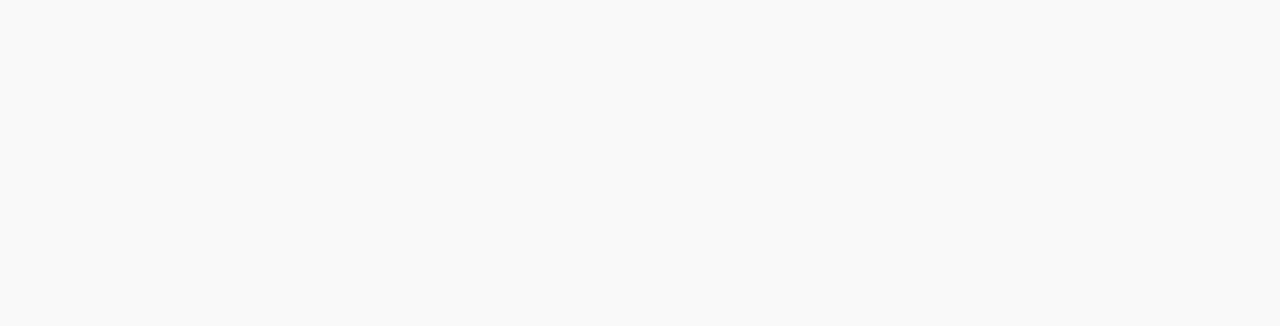
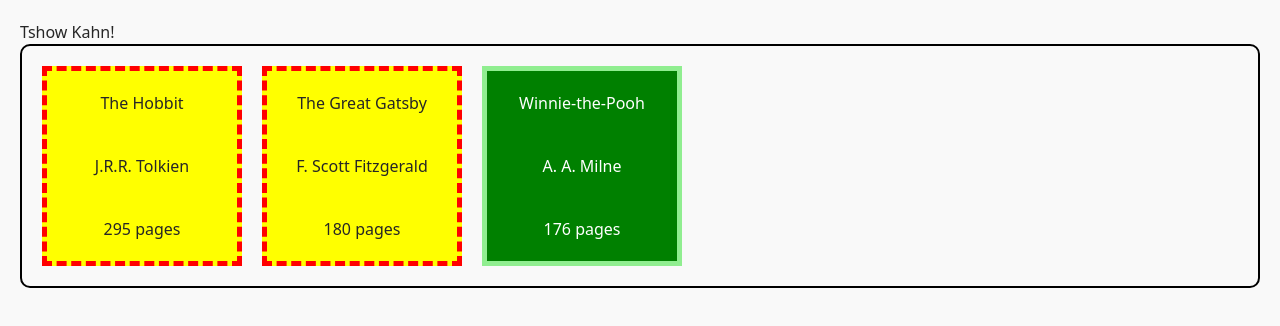
Before and after one commit to Huangphoux/odin-tshow_can, a plain HTML site: page index.html in a window 1280 px wide. Drawn offline with Linux system fonts and the light colour scheme.

Commit message:
Books displayed on page

```diff
--- a/index.html
+++ b/index.html
@@ -3,12 +3,15 @@
     <head>
         <meta charset="UTF-8" />
         <meta name="viewport" content="width=device-width, initial-scale=1.0" />
-        <title>My Template !</title>
+        <title>Tshow Kahn !</title>
 
         <link rel="icon" href="https://fav.farm/🔥" />
 
         <script src="script.js" defer></script>
         <link rel="stylesheet" href="style.css" />
     </head>
-    <body></body>
+    <body>
+        <div>Tshow Kahn!</div>
+        <div class="container"></div>
+    </body>
 </html>
--- a/script.js
+++ b/script.js
@@ -1,25 +1,59 @@
-let hamster = {
-    stomach: [],
+const myLibrary = [];
 
-    eat(food) {
-        // this.stomach.push(food);
-        this.stomach = [food]
-    },
-};
+function Book(title, author, pageNumber, isRead) {
+    if (!new.target) {
+        throw Error("You must use the 'new' operator to call the constructor");
+    }
 
-let speedy = {
-    __proto__: hamster,
-    // stomach: [],
-};
+    this.id = crypto.randomUUID();
 
-let lazy = {
-    __proto__: hamster,
-    // stomach: [],
-};
+    this.title = title;
+    this.author = author;
+    this.pageNumber = pageNumber;
+    this.isRead = isRead;
 
-// This one found the food
-speedy.eat("apple");
-console.log(speedy.stomach); // apple
+    const pageInfo = pageNumber > 1 ? "pages" : "page";
 
-// This one also has it, why? fix please.
-console.log(lazy.stomach); // apple
+    this.info = function () {
+        // "The Hobbit by J.R.R. Tolkien, 295 pages, not read yet"
+
+        const isReadInfo = isRead ? "has read" : "not read yet";
+
+        return `${title} by ${author}, ${pageNumber} ${pageInfo}, ${isReadInfo}`;
+    };
+
+    this.display = function () {
+        return [title, author, `${pageNumber} ${pageInfo}`];
+    };
+}
+
+function addBookToLibrary(title, author, pageNumber, isRead) {
+    myLibrary.push(new Book(title, author, pageNumber, isRead));
+}
+
+function displayLibrary() {
+    const container = document.querySelector(".container");
+
+    for (const book of myLibrary) {
+        const card = document.createElement("ul");
+
+        card.classList.toggle("book");
+        if (book.isRead) {
+            card.classList.toggle("read");
+        }
+
+        for (const prop of book.display()) {
+            const info = document.createElement("li");
+            info.textContent = prop;
+            card.appendChild(info);
+        }
+
+        container.appendChild(card);
+    }
+}
+
+addBookToLibrary("The Hobbit", "J.R.R. Tolkien", 295, false);
+addBookToLibrary("The Great Gatsby", "F. Scott Fitzgerald", 180, false);
+addBookToLibrary("Winnie-the-Pooh", "A. A. Milne", 176, true);
+
+displayLibrary();
--- a/style.css
+++ b/style.css
@@ -273,3 +273,38 @@
 .article :where(h1, h2, h3, h4, h5) {
     all: revert;
 }
+
+body {
+    display: grid;
+
+    padding: 20px;
+}
+
+.container {
+    display: grid;
+    grid-template-columns: repeat(auto-fit, 200px);
+    grid-auto-rows: 200px;
+    gap: 20px;
+
+    border: 2px solid black;
+    border-radius: 10px;
+
+    padding: 20px;
+}
+
+ul {
+    list-style: none;
+    padding: 0;
+
+    display: grid;
+    place-items: center;
+
+    border: 5px dashed red;
+    background-color: yellow;
+}
+
+.read {
+    border: 5px solid lightgreen;
+    background-color: green;
+    color: white;
+}
```
